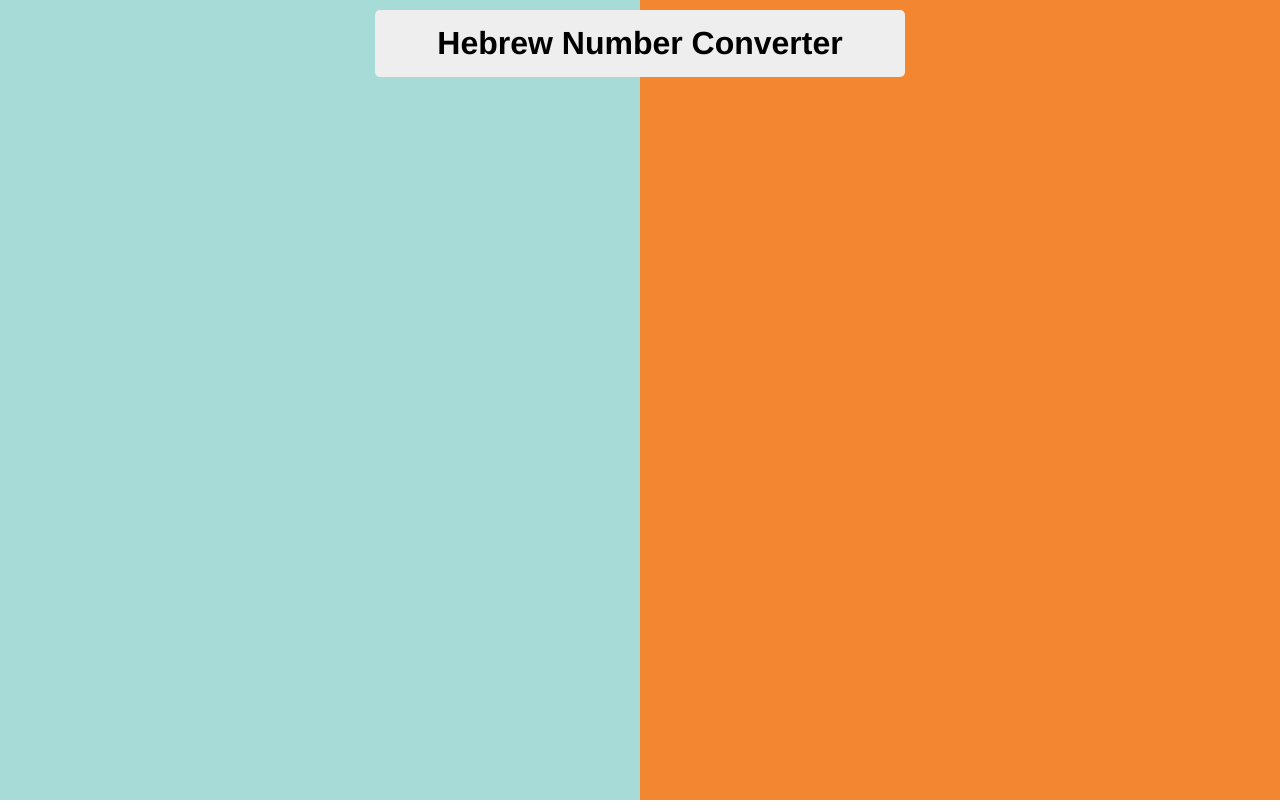
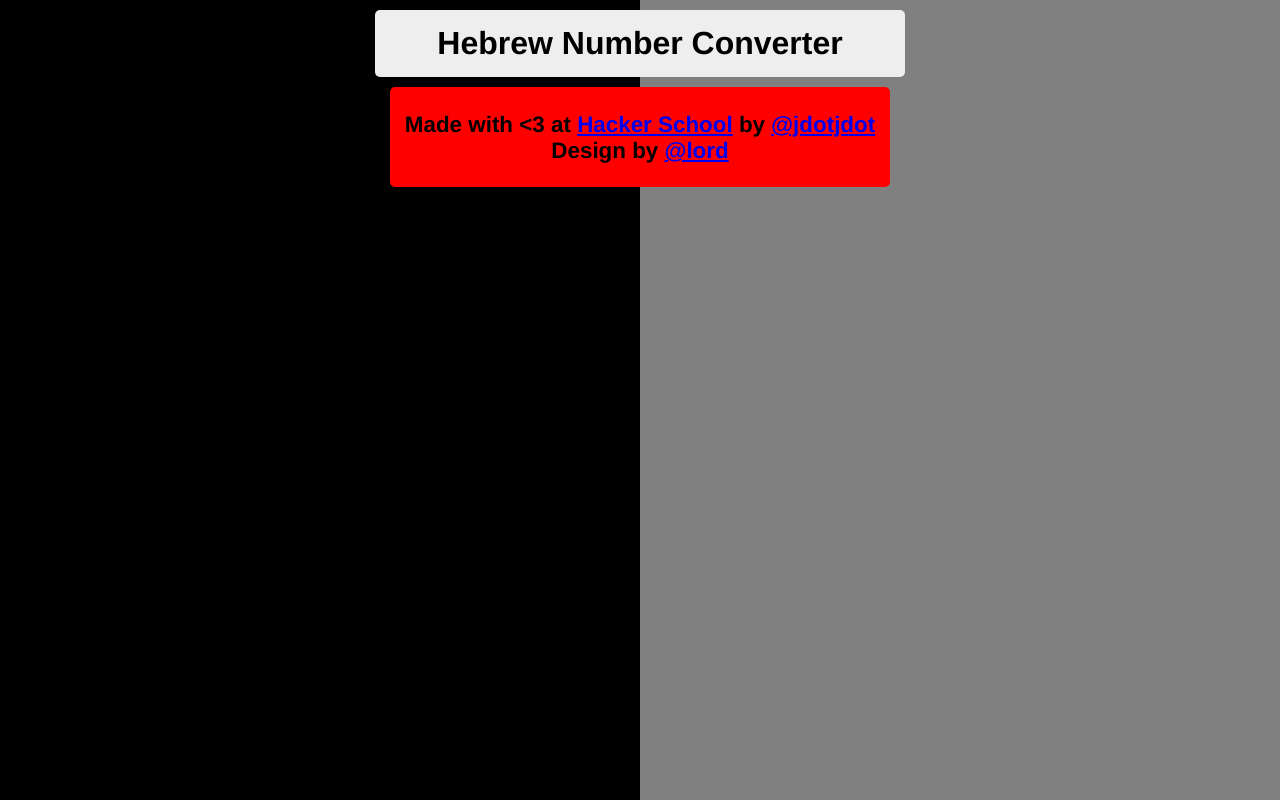
Before and after one commit to jdotjdot/hebrew-webapp, a Flask app: page / in a window 1280 px wide. Run offline with Flask 2, Linux system fonts and the light colour scheme.

Commit message:
working on popup, hs job fair

```diff
--- a/static/app.js
+++ b/static/app.js
@@ -52,6 +52,19 @@ function isMobileSafari() {
     return navigator.userAgent.match(/(iPod|iPhone|iPad)/) && navigator.userAgent.match(/AppleWebKit/)
 }
 
+function reverseChunks(l, n) {
+    var out = [];
+    for (var i = l.length; i > 0; i -= n) {
+        out.unshift(l.slice(i - n < 1 ? 0 : i - n, i));
+    }
+
+    return out;
+}
+
+function prettifyNumbers(number) {
+    return reverseChunks(number, 3).join(',');
+}
+
 // Hebrew handling
 (function () {
 
@@ -61,9 +74,13 @@ function isMobileSafari() {
     var updateItem = function(hebrew, item) {
         var url = hebrew ? '/decode' : '/encode';
 
-        loadXMLDoc(url, item.value,
+        loadXMLDoc(url, item.value.replace(/,/g, ''),
             function(response) {
-                otherItem(item).value = response;
+                if (hebrew) {
+                    otherItem(item).value = prettifyNumbers(response);
+                } else {
+                    otherItem(item).value = response;
+                }
             },
             function(response) {
                 otherItem(item).value = "";
@@ -78,8 +95,12 @@ function isMobileSafari() {
     var event = 'input';
 
     var handler = function(e) {
-        var hebrew = isNaN(+e.srcElement.value);
-        updateItem(hebrew, e.srcElement);
+        var item = e.srcElement;
+        var hebrew = isNaN(+item.value.replace(/,/g, ''));
+        if (!hebrew) {
+            item.value = prettifyNumbers(item.value.replace(/,/g, ''))
+        }
+        updateItem(hebrew, item);
     };
 
     //add event handlers
@@ -106,6 +127,3 @@ function isMobileSafari() {
     addListeners(['focus', 'click'], handler, [a, b]);
 
 })();
-
-
-//TODO: pretty thousands
--- a/static/screen.css
+++ b/static/screen.css
@@ -34,13 +34,17 @@ input[type=text]:focus {
 #a {
   left: 0;
   right: 50%;
-  background-color: #A7DBD8;
+  /*background-color: #A7DBD8;*/
+  background-color: black;
+  color: white;
 }
+
 
 #b {
   left: 50%;
   right: 0;
-  background-color: #F38630;
+  /*background-color: #F38630;*/
+  background-color: gray;
 }
 
 .wrap {
@@ -51,14 +55,44 @@ input[type=text]:focus {
   z-index: 100;
 }
 
+.inwrap {
+    position: relative;
+}
+
+/* TODO: make popup disappear and not be ugly*/
+.popup {
+    width: 80%;
+    height: 100px;
+    top: 25px;
+    z-index: 200;
+    background-color: red;
+    padding-top: 25px;
+    position: relative;
+    margin: 0 auto;
+    font-size: .7em;
+    border-radius: 5px;
+    display: table-cell;
+}
+
+h1:hover {
+    background-color: darkgray;
+    transition: background-color 100ms ease-in-out;
+}
+
+h1:hover .popup {
+    visibility: visible;
+}
+
 h1 {
   padding: 15px;
   max-width: 500px;
+  max-height: 37px;
   text-align: center;
   background-color: #eee;
   border-radius: 5px;
   background-color: #eee;
   margin: 0 auto;
+  transition: background-color 100ms ease-in-out;
 }
 
 @media screen and (max-height: 700px) {
@@ -96,3 +130,8 @@ h1 {
     width: 100%;
   }
 }
+
+/*TODO: highlight links better*/
+a {
+
+}
--- a/templates/index.html
+++ b/templates/index.html
@@ -6,7 +6,14 @@
   </head>
   <body>
     <div class="wrap">
-      <h1>Hebrew Number Converter</h1>
+        <h1>Hebrew Number Converter
+            <div class="inwrap">
+                <div class="popup">
+                    Made with <3 at <a href="http://www.hackerschool.com">Hacker School</a> by <a href="https://github.com/jdotjdot">@jdotjdot</a><br>
+                    Design by <a href="https://github.com/lord">@lord</a>
+                </div>
+            </div>
+        </h1>
     </div>
 
     <input type="text" id="a">
```
